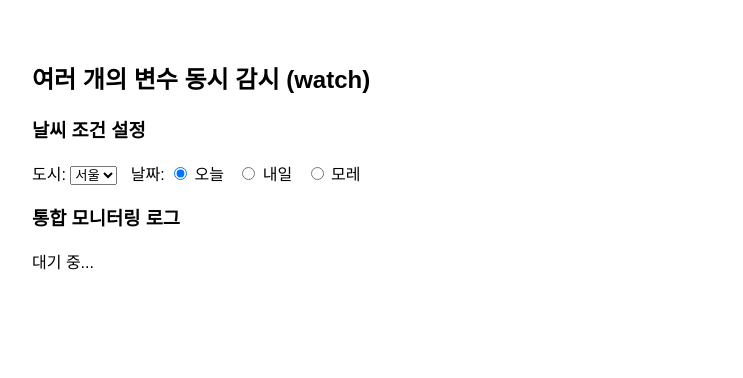
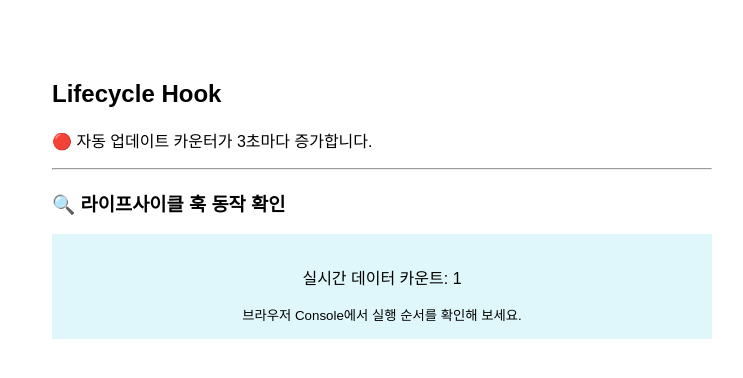
Before and after one commit to cyjin0704-ops/Frontend, a Vue app: page / in a window 1280 px wide. Shown: the top 378 px of the page, without its empty margins (8-751 px from the left). Built offline with nearby package versions, Linux system fonts and the light colour scheme.

Commit message:
lifecycle

```diff
--- a/src/App.vue
+++ b/src/App.vue
@@ -1,9 +1,9 @@
 <script setup>
-import WatchMultiSourceExample from './components/practices/basic/P. 144 code challenge-Computed&Watchers/watch()-multi-source-example.vue'
+import LifecycleHookExample from './components/practices/basic/P. 155 code challenge-Component lifecycle/lifecycle-hook-example.vue'
 </script>
 
 <template>
   <div style="padding: 20px">
-    <WatchMultiSourceExample />
+    <LifecycleHookExample />
   </div>
 </template>
--- /dev/null
+++ b/src/components/practices/basic/P. 155 code challenge-Component lifecycle/lifecycle-hook-example.vue
@@ -0,0 +1,57 @@
+<script setup>
+import { onMounted, onUnmounted, onUpdated, ref } from 'vue'
+
+const count = ref(0)
+let timerId = null
+
+// 생성 단계: 데이터와 함수를 준비하지만 아직 DOM에는 접근할 수 없다.
+console.log('1. [setup] 컴포넌트가 만들어질 준비되었습니다. (DOM 접근 불가능)')
+
+// 부착 단계: 컴포넌트가 화면에 나타난 뒤 실행된다.
+onMounted(() => {
+  console.log('2. [onMounted] 화면에 완벽히 부착되었습니다! (API 호출/DOM 조작 적기)')
+
+  timerId = setInterval(() => {
+    count.value++
+  }, 3000)
+})
+
+// 갱신 단계: 반응형 데이터가 바뀌어 화면이 다시 그려질 때 실행된다.
+onUpdated(() => {
+  console.log(`3. [onUpdated] 데이터가 변경되어 화면을 새로 그렸습니다. (현재 count: ${count.value})`)
+})
+
+// 소멸 단계: 컴포넌트가 사라지기 전에 타이머를 정리한다.
+onUnmounted(() => {
+  clearInterval(timerId)
+  console.log('4. [onUnmounted] 컴포넌트가 소멸했습니다. 타이머 취소 완료!')
+})
+</script>
+
+<template>
+  <div class="practice-section">
+    <h2>Lifecycle Hook</h2>
+    <p>🔴 자동 업데이트 카운터가 3초마다 증가합니다.</p>
+
+    <hr />
+
+    <h3>🔍 라이프사이클 훅 동작 확인</h3>
+    <div class="monitor">
+      <p>실시간 데이터 카운트: {{ count }}</p>
+      <small>브라우저 Console에서 실행 순서를 확인해 보세요.</small>
+    </div>
+  </div>
+</template>
+
+<style scoped>
+.practice-section {
+  max-width: 700px;
+  padding: 20px;
+}
+
+.monitor {
+  padding: 15px;
+  text-align: center;
+  background-color: #dff7fb;
+}
+</style>
```
Also changed, not shown: 1 other file (tests, documents, lock files or other folders).
